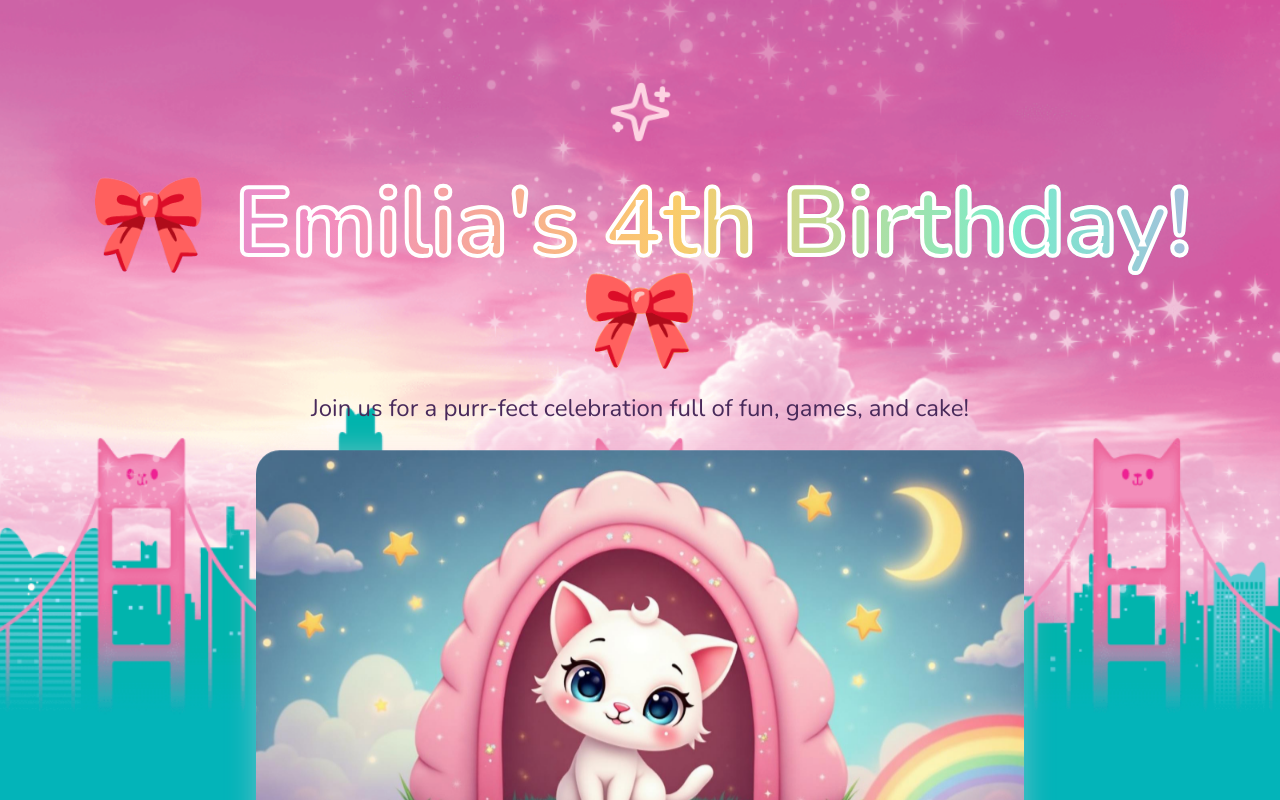
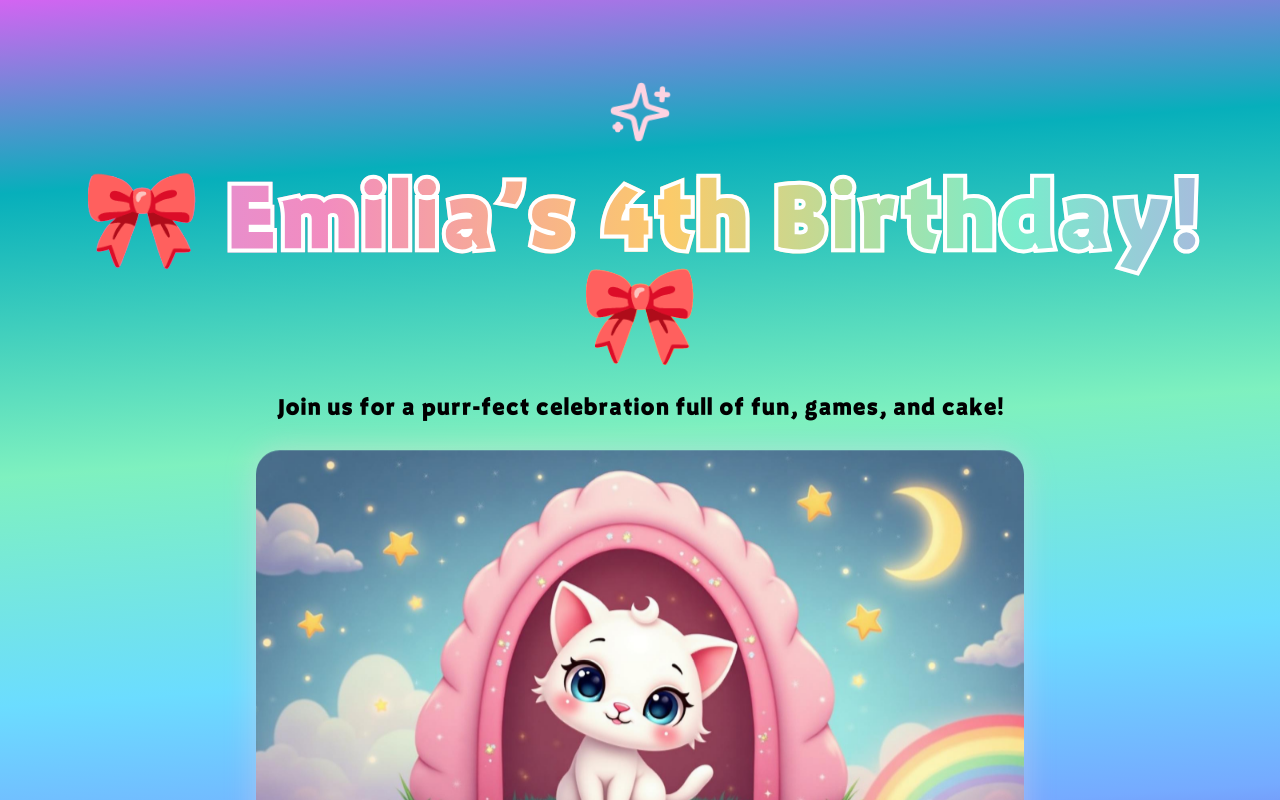
Before and after one commit to ivallejo/emilias-purrfect-party, a React (Vite) app: page / in a window 1280 px wide. Shown: the top 800 px of the page. Built offline with nearby package versions, Linux system fonts and the light colour scheme; the HTML template or start-up script is replaced by a standard one.

Commit message:
Update background and font styles

```diff
--- a/src/index.css
+++ b/src/index.css
@@ -6,11 +6,19 @@
 All colors MUST be HSL.
 */
 
+@font-face {
+  font-family: 'GabbysDollhouseRegular';
+  src: url('/fonts/GabbysDollhouseFontRegular.woff2') format('woff2');
+  font-weight: normal;
+  font-style: normal;
+  font-display: swap;
+}
+
 @layer base {
   :root {
     /* Gabby's Dollhouse inspired color palette */
     --background: 326 100% 95%; /* Pink pastel */
-    --foreground: 278 37% 26%; /* Deep purple */
+    --foreground: 0 0% 0%; /* Black */
 
     --card: 0 0% 100%;
     --card-foreground: 278 37% 26%;
@@ -44,7 +52,7 @@ All colors MUST be HSL.
     --radius: 2rem;
 
     /* Gradients */
-    --gradient-hero: linear-gradient(180deg, hsl(326 100% 95%) 0%, hsl(195 82% 85%) 100%);
+    --gradient-hero: linear-gradient(176deg, hsl(287 84% 67%) 0%, hsl(184 93% 38%) 14%, hsl(154 80% 72%) 34.5%, hsl(194 100% 71%) 51%, hsl(217 100% 73%) 63%, hsl(251 65% 60%) 73%, hsl(251 71% 53%) 91.5%);
     --gradient-footer: linear-gradient(180deg, hsl(326 100% 95%) 0%, hsl(163 76% 83%) 100%);
     --gradient-card: linear-gradient(135deg, hsl(0 0% 100%) 0%, hsl(326 100% 98%) 100%);
     --gradient-gallery: linear-gradient(180deg, hsl(280 70% 65%) 0%, hsl(180 70% 60%) 100%);
--- a/src/pages/Index.tsx
+++ b/src/pages/Index.tsx
@@ -33,15 +33,7 @@ const Index = () => {
       <FloatingBalloons />
 
       {/* Hero Section */}
-      <section
-        className="min-h-screen flex items-center justify-center relative z-10 px-4 py-20"
-        style={{
-          backgroundImage: `url(${cityBackground})`,
-          backgroundSize: 'cover',
-          backgroundPosition: 'center',
-          backgroundRepeat: 'no-repeat'
-        }}
-      >
+      <section className="min-h-screen flex items-center justify-center bg-gradient-hero relative z-10 px-4 py-20">
         <div className="max-w-6xl mx-auto text-center">
           <div className="mb-8 animate-bounce-in">
             <Sparkles className="w-16 h-16 mx-auto text-accent animate-wiggle" />
--- a/tailwind.config.ts
+++ b/tailwind.config.ts
@@ -14,8 +14,8 @@ export default {
     },
     extend: {
       fontFamily: {
-        heading: ['Baloo 2', 'cursive'],
-        body: ['Nunito', 'sans-serif'],
+        heading: ['GabbysDollhouseRegular', 'Baloo 2', 'cursive'],
+        body: ['GabbysDollhouseRegular', 'Nunito', 'sans-serif'],
       },
       colors: {
         border: "hsl(var(--border))",
```
Also changed, not shown: public/fonts/GabbysDollhouseFontRegular.woff2 (added).
